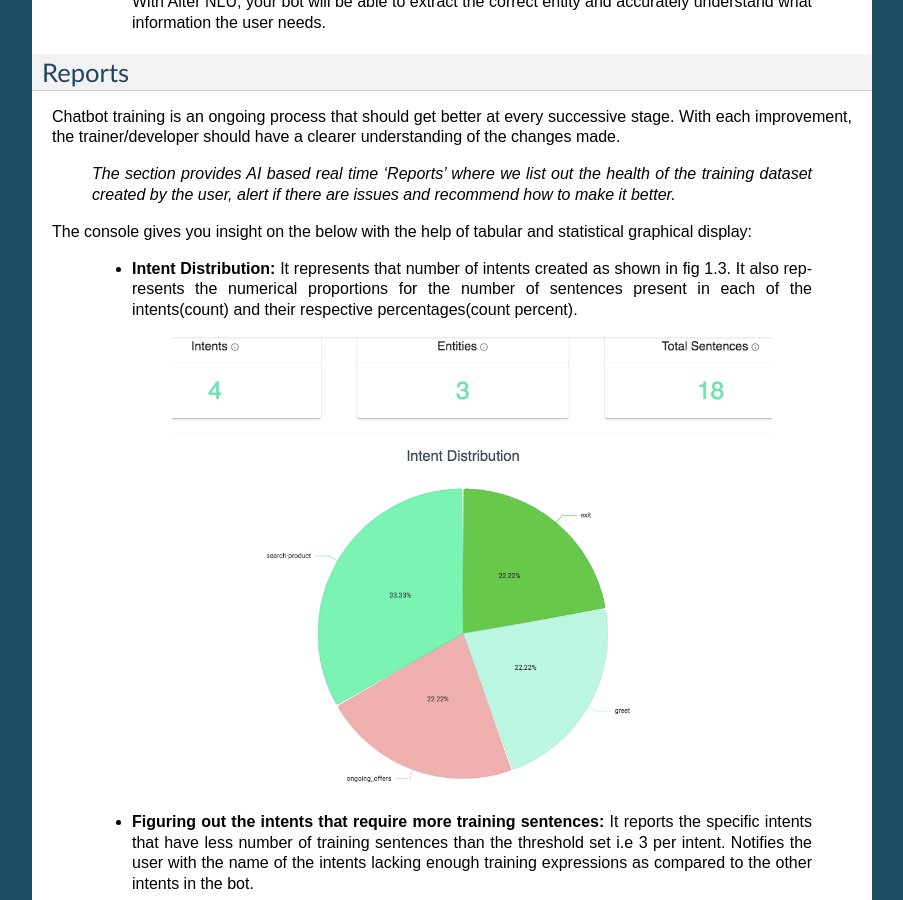
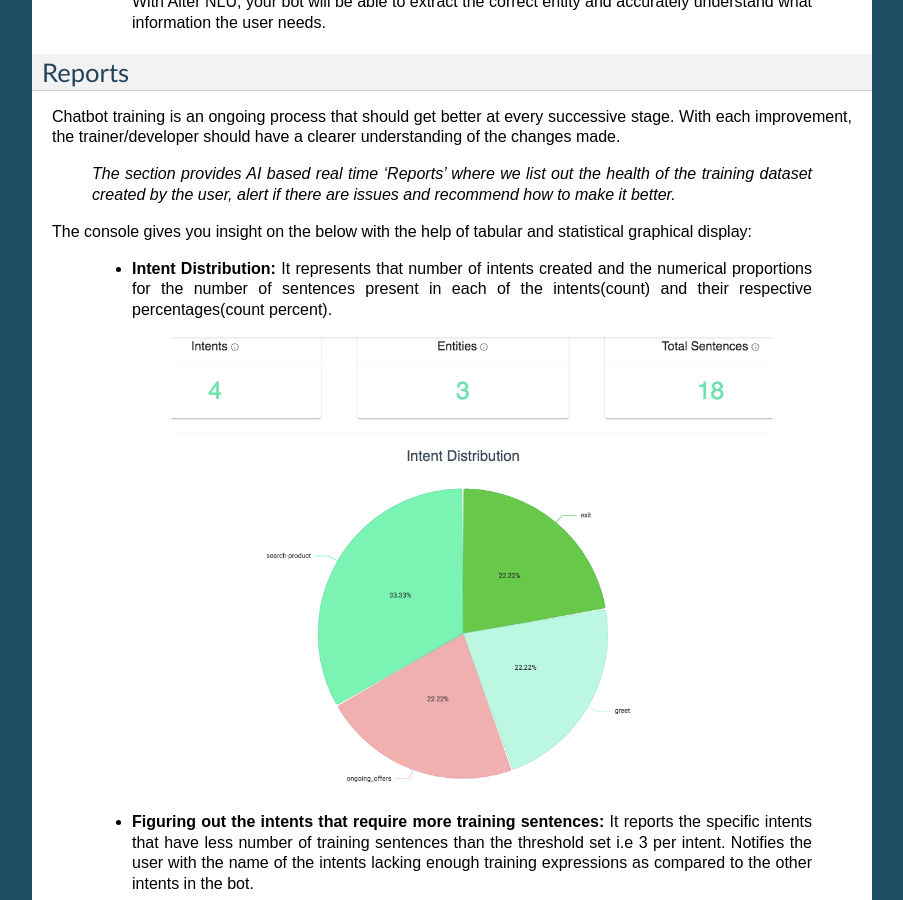
Before and after one commit to thakurtanya/kontikilabsDevelopers, a Sphinx documentation site: the page built from doc/source/Understanding-AlterNlu.rst, in a window 1280 px wide and 900 px high, scrolled down 2183 px. Shown: the whole window, without its empty margins (198-1101 px from the left). Built offline with Sphinx 7.4.7, drawn with Linux system fonts in a browser that asks for light colours; some of the changed text lies outside the part shown.

Commit message:
content additions

```diff
--- a/doc/source/Understanding-AlterNlu.rst
+++ b/doc/source/Understanding-AlterNlu.rst
@@ -84,7 +84,7 @@ Chatbot training is an ongoing process that should get better at every successiv
 The console gives you insight on the below with the help of tabular and statistical graphical display:
 
 	-	**Intent Distribution:**
-		It represents that number of intents created as shown in fig 1.3. It also represents the numerical proportions for the number of sentences present in each of the intents(count) and their respective percentages(count percent).
+		It represents that number of intents created and the numerical proportions for the number of sentences present in each of the intents(count) and their respective percentages(count percent).
 
 			.. image:: https://raw.githubusercontent.com/thakurtanya/kontikilabsDevelopers/master/images/intent-distribution.png
 
--- a/doc/source/conf.py
+++ b/doc/source/conf.py
@@ -19,7 +19,7 @@
 
 # -- Project information -----------------------------------------------------
 
-project = 'Alter Nlu'
+project = 'Alter NLU'
 copyright = '2019, Tanya Thakur'
 author = 'Tanya Thakur'
 
```
Also changed, not shown: 1 other file.
